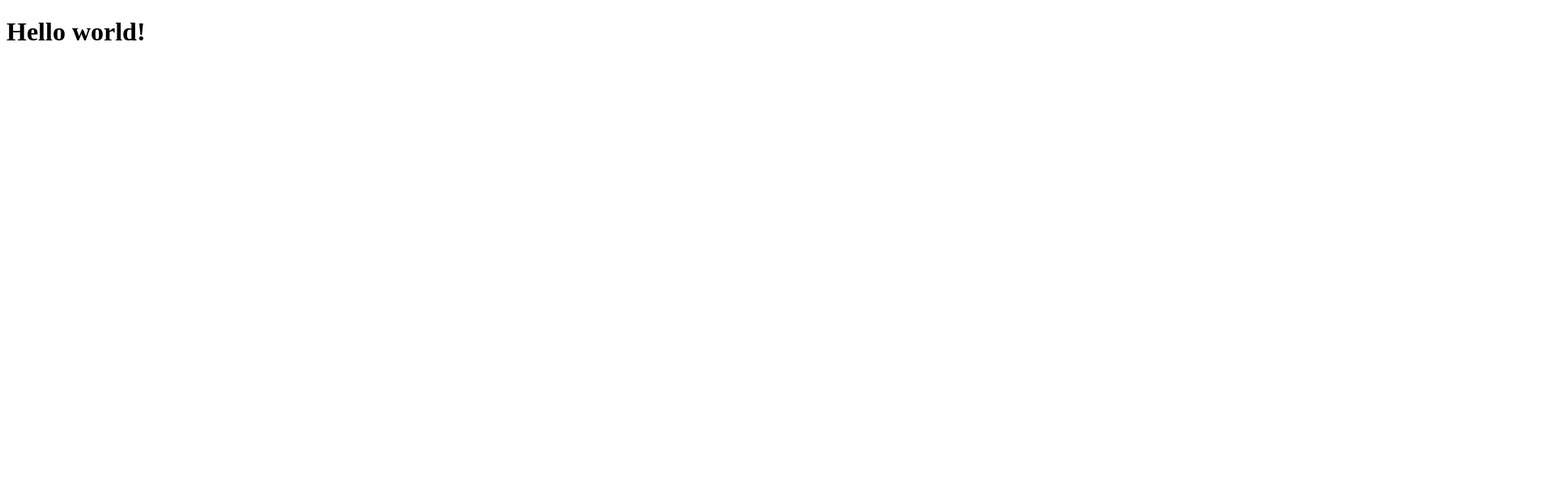
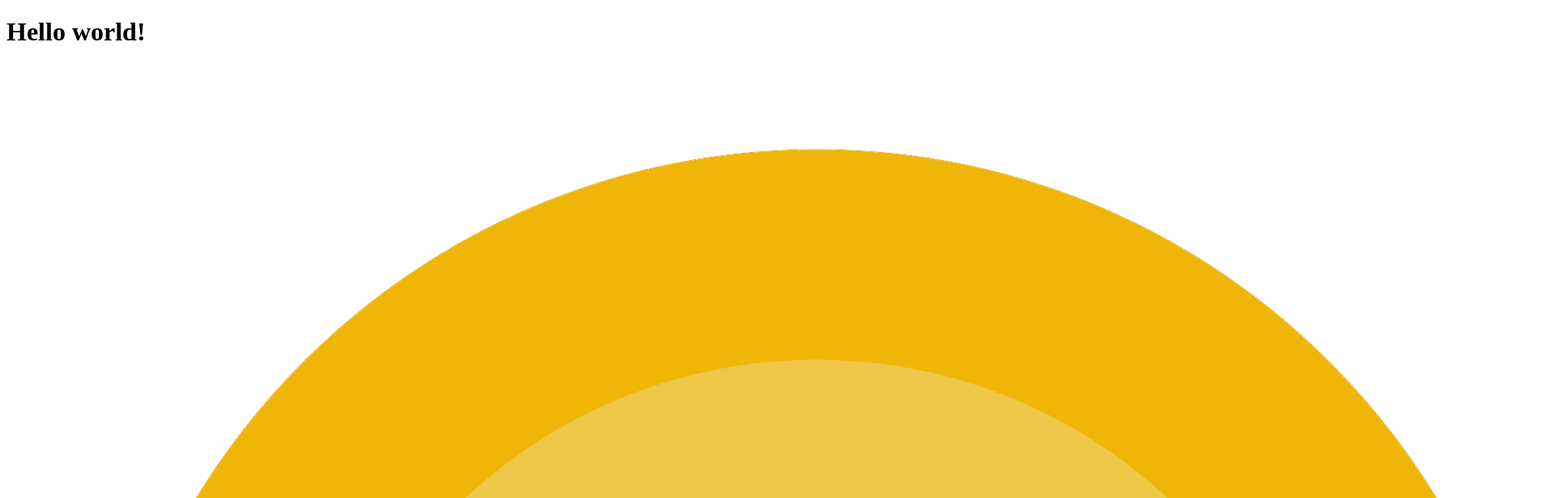
Before and after one commit to wtrombone/react-recipes, a React app: page / in a window 1280 px wide. Shown: the top 616 px of the page at 81% size, 1920 px wide, since content can reach past the window. Built offline with nearby package versions, Linux system fonts and the light colour scheme.

Commit message:
Changed class component to funcitonal component and added png image with file-loader

```diff
--- a/package.json
+++ b/package.json
@@ -12,6 +12,7 @@
     "babel-loader": "7",
     "babel-preset-es2015": "^6.24.1",
     "babel-preset-react": "^6.24.1",
+    "file-loader": "^3.0.1",
     "html-webpack-plugin": "^3.2.0",
     "webpack": "3.6.0",
     "webpack-dev-server": "2.9.1"
--- a/src/App.js
+++ b/src/App.js
@@ -1,11 +1,13 @@
 import React from 'react';
+import Logo from './static/images/logo.png';
 
-class App extends React.Component {
-    render() {
-        return (
-            <h1>Hello world!</h1>
-        );
-    }
-}
+console.log(Logo);
+
+const App = () => (
+    <div>
+        <h1>Hello world!</h1>
+        <img src={Logo} />
+    </div>
+);
 
 export default App;
--- a/webpack.config.js
+++ b/webpack.config.js
@@ -14,6 +14,10 @@ module.exports = {
             {
                 test: /\.js$/,
                 loader: 'babel-loader'
+            },
+            {
+                test: /\.(png|jpeg)$/,
+                loader: 'file-loader'
             }
         ]
     },
```
Also changed, not shown: src/static/images/logo.png (added), 4 other files (tests, documents, lock files or other folders).
